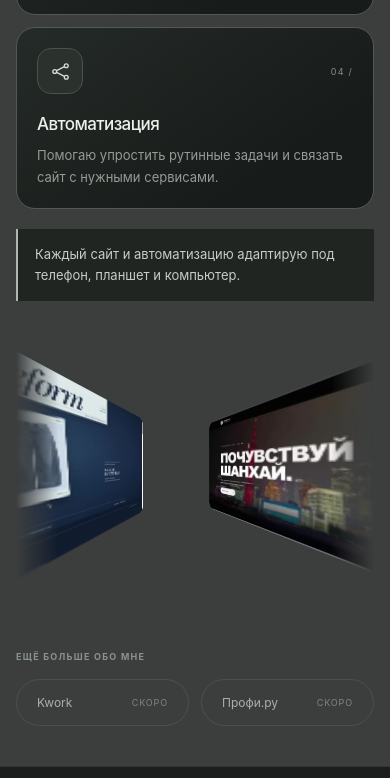
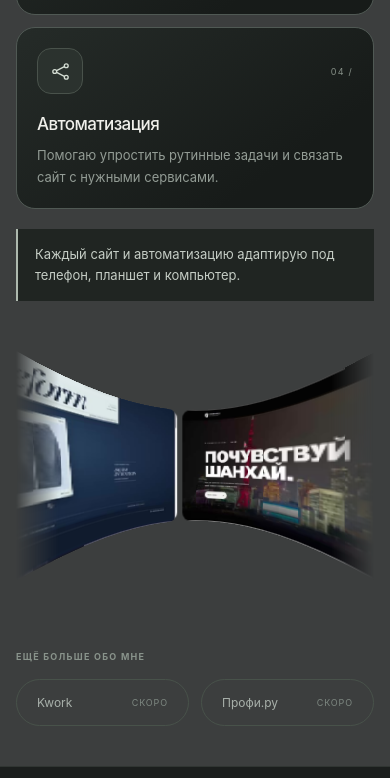
Before and after one commit to cm3rt6-ww/portfolio-site, a plain HTML site: page index.html in a window 390 px wide. Shown: the part 3305-4083 px from the top of the page. Drawn offline with Linux system fonts and the light colour scheme; no server answers.

Commit message:
Restore curved carousel on mobile

```diff
--- a/index.html
+++ b/index.html
@@ -11,7 +11,7 @@
   <link rel="stylesheet" href="services.css?v=13">
   <script>document.documentElement.classList.add('js'); if (location.hostname.endsWith('.github.io')) document.documentElement.classList.add('static-host');</script>
   <script src="content.js?v=9" defer></script>
-  <script src="script.js?v=24" defer></script>
+  <script src="script.js?v=25" defer></script>
 </head>
 <body>
   <a class="skip-link" href="#main">Перейти к содержимому</a>
--- a/script.js
+++ b/script.js
@@ -243,7 +243,7 @@
     const bend = 80 * Math.PI / 180;
     const arc = (1.6 - 1 + Math.cos(bend)) / (2 * 1.6 * Math.sin(bend));
     const aspect = 16 / 9;
-    const slices = matchMedia('(max-width: 700px), (pointer: coarse)').matches ? 1 : 16;
+    const slices = 16;
     const measure = () => {
       const width = list.clientWidth;
       const height = list.clientHeight;
@@ -282,7 +282,7 @@
         const share = aspect / slices;
         const angle = (aspect / 2 - (k + .5) * share) * unit;
         part.style.left = `${(aspect - share) / 2 / aspect * 100}%`;
-        part.style.width = `${100 / slices + .3}%`;
+        part.style.width = `${100 / slices + 1}%`;
         part.style.transform = `translateZ(${radius}px) rotateY(${angle}deg) translateZ(${-radius}px)`;
         part.style.backgroundSize = `${slices * 100}% 100%`;
         part.style.backgroundPosition = slices === 1 ? 'center' : `${k / (slices - 1) * 100}% center`;
```
